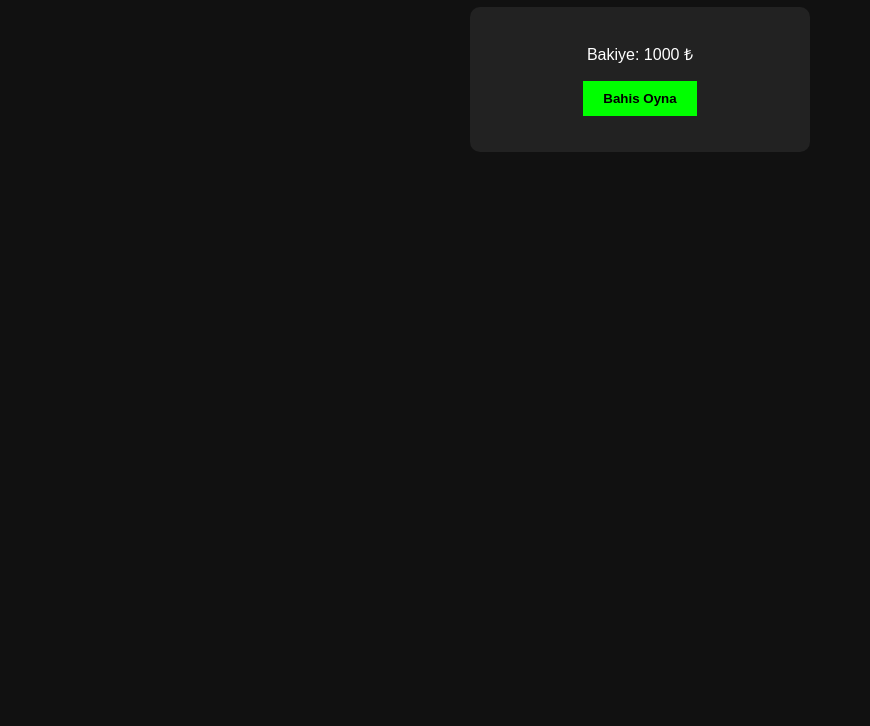
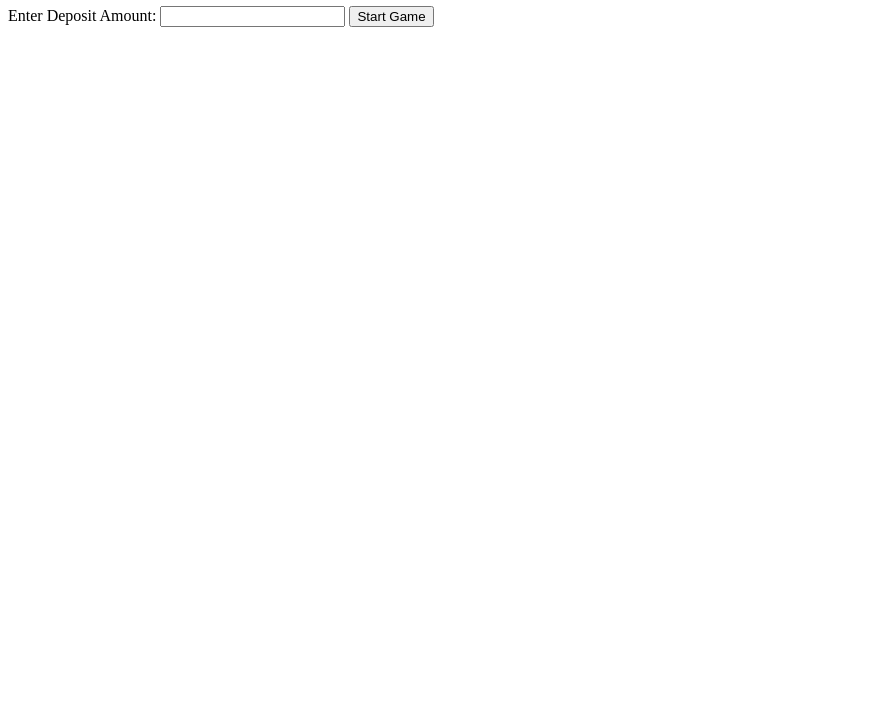
Before and after one commit to Duman05/Duman05.github.io, a plain HTML site: page index.html in a window 1280 px wide. Shown: the part 74-800 px from the top of the page, without its empty margins (0-870 px from the left). Drawn offline with Linux system fonts and the light colour scheme.

Commit message:
Revamp HTML structure for Slot Machine Game

```diff
--- a/index.html
+++ b/index.html
@@ -1,59 +1,44 @@
 
 <!DOCTYPE html>
-<html>
+<html lang="en">
 <head>
-<title>Duman05 Bet Demo</title>
-<style>
-body {
-  background: #111;
-  color: white;
-  text-align: center;
-  font-family: Arial;
-}
-.box {
-  background: #222;
-  padding: 20px;
-  margin: 20px auto;
-  width: 300px;
-  border-radius: 10px;
-}
-button {
-  padding: 10px 20px;
-  background: lime;
-  border: none;
-  cursor: pointer;
-  font-weight: bold;
-}
-</style>
+    <meta charset="UTF-8">
+    <meta name="viewport" content="width=device-width, initial-scale=1.0">
+    <title>Slot Machine Game</title>
+    <style>
+        .hidden { display: none; }
+        .visible { display: block; }
+        #result { margin-top: 20px; }
+    </style>
 </head>
+<body>
+    <h1>Slot Machine Game</h1>
 
-<body>
+    <div id="deposit-section">
+        <label for="deposit">Enter Deposit Amount:</label>
+        <input type="number" id="deposit" step="0.01" min="0">
+        <button id="startGameButton">Start Game</button>
+    </div>
 
-<h1>🎰 Duman05 Bet Demo</h1>
+    <div id="game-section" class="hidden">
+        <p id="balance"></p>
 
-<div class="box">
-  <p>Bakiye: <span id="bakiye">1000</span> ₺</p>
-  <button onclick="oyna()">Bahis Oyna</button>
-  <p id="sonuc"></p>
-</div>
+        <label for="lines">Number of lines to bet (1-3):</label>
+        <input type="number" id="lines" min="1" max="3">
 
-<script>
-let bakiye = 1000;
+        <label for="bet">Enter Bet Amount (per line):</label>
+        <input type="number" id="bet" step="0.01" min="0">
 
-function oyna() {
-  let kazanma = Math.random();
+        <button id="playButton">Spin</button>
 
-  if (kazanma > 0.5) {
-    bakiye += 100;
-    document.getElementById("sonuc").innerText = "Kazandın +100₺ 🎉";
-  } else {
-    bakiye -= 100;
-    document.getElementById("sonuc").innerText = "Kaybettin -100₺ 😢";
-  }
+        <div id="result">
+            <p id="rows"></p>
+            <p id="winnings"></p>
+        </div>
 
-  document.getElementById("bakiye").innerText = bakiye;
-}
-</script>
+        <button id="quitGameButton">Quit Game</button>
+    </div>
 
+    <script src="game.js" defer></script>
 </body>
 </html>
```
